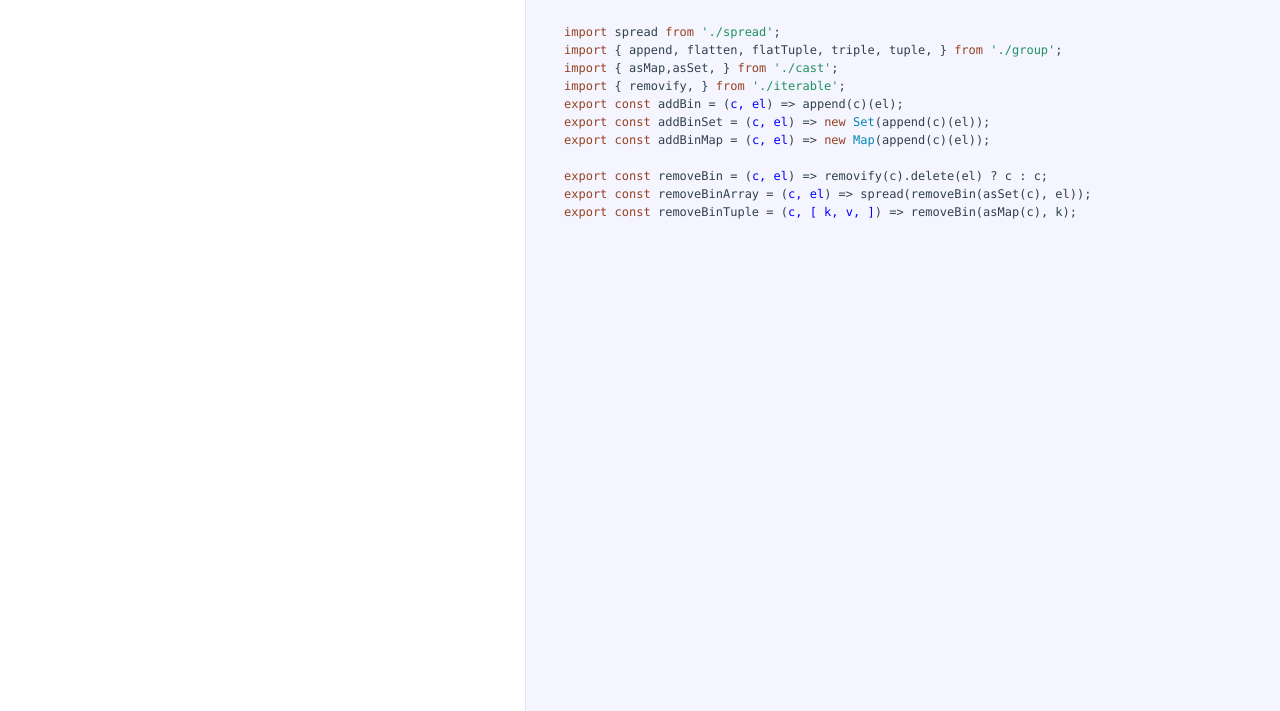
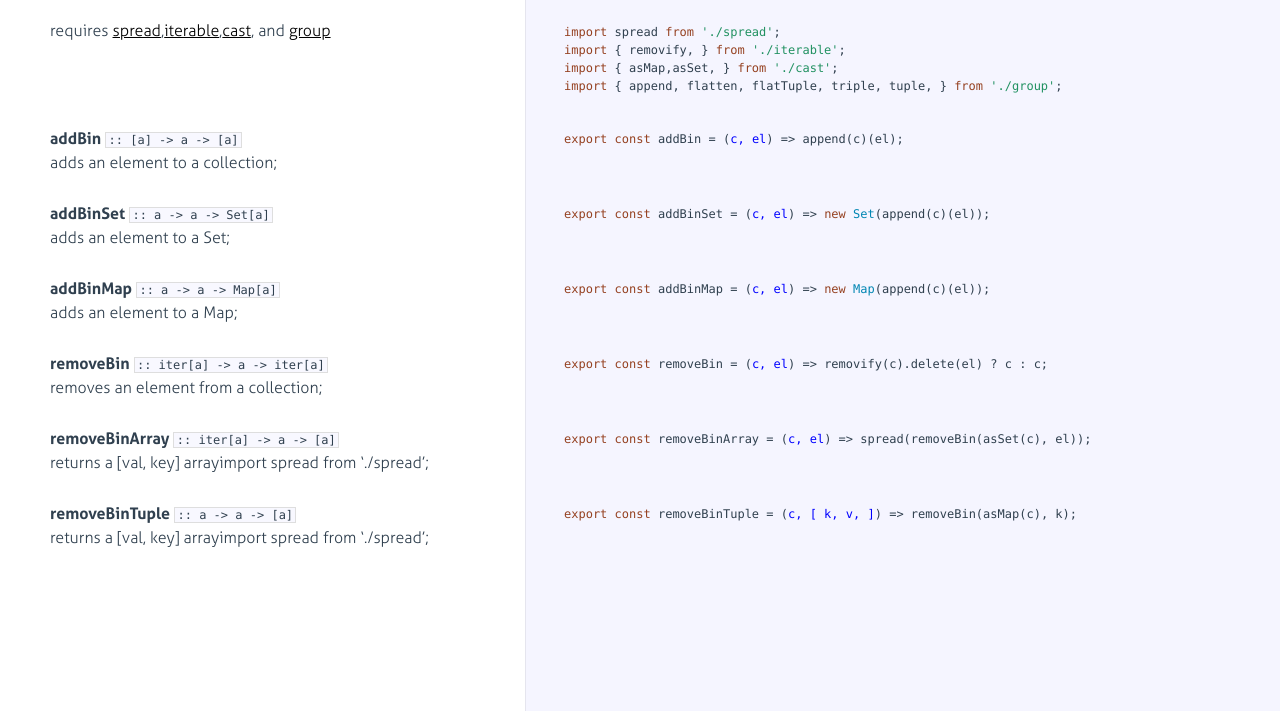
Before and after one commit to tfpractice/fenugreek-collections, a website: page docs/reducers.html in a window 1280 px wide. Shown: the part 89-800 px from the top of the page. Drawn offline with Linux system fonts and the light colour scheme.

Commit message:
reducers docs

```diff
--- a/docs/reducers.html
+++ b/docs/reducers.html
@@ -95,20 +95,104 @@
               <div class="pilwrap ">
                 <a class="pilcrow" href="#section-1">&#182;</a>
               </div>
+              <p>requires <a href="spread.html">spread</a>,<a href="iterable.html">iterable</a>,<a href="cast.html">cast</a>, and <a href="group.html">group</a></p>
 
             </div>
 
             <div class="content"><div class='highlight'><pre><span class="hljs-keyword">import</span> spread <span class="hljs-keyword">from</span> <span class="hljs-string">'./spread'</span>;
-<span class="hljs-keyword">import</span> { append, flatten, flatTuple, triple, tuple, } <span class="hljs-keyword">from</span> <span class="hljs-string">'./group'</span>;
+<span class="hljs-keyword">import</span> { removify, } <span class="hljs-keyword">from</span> <span class="hljs-string">'./iterable'</span>;
 <span class="hljs-keyword">import</span> { asMap,asSet, } <span class="hljs-keyword">from</span> <span class="hljs-string">'./cast'</span>;
-<span class="hljs-keyword">import</span> { removify, } <span class="hljs-keyword">from</span> <span class="hljs-string">'./iterable'</span>;
-<span class="hljs-keyword">export</span> <span class="hljs-keyword">const</span> addBin = <span class="hljs-function">(<span class="hljs-params">c, el</span>) =&gt;</span> append(c)(el);
-<span class="hljs-keyword">export</span> <span class="hljs-keyword">const</span> addBinSet = <span class="hljs-function">(<span class="hljs-params">c, el</span>) =&gt;</span> <span class="hljs-keyword">new</span> <span class="hljs-built_in">Set</span>(append(c)(el));
-<span class="hljs-keyword">export</span> <span class="hljs-keyword">const</span> addBinMap = <span class="hljs-function">(<span class="hljs-params">c, el</span>) =&gt;</span> <span class="hljs-keyword">new</span> <span class="hljs-built_in">Map</span>(append(c)(el));
+<span class="hljs-keyword">import</span> { append, flatten, flatTuple, triple, tuple, } <span class="hljs-keyword">from</span> <span class="hljs-string">'./group'</span>;</pre></div></div>
 
-<span class="hljs-keyword">export</span> <span class="hljs-keyword">const</span> removeBin = <span class="hljs-function">(<span class="hljs-params">c, el</span>) =&gt;</span> removify(c).delete(el) ? c : c;
-<span class="hljs-keyword">export</span> <span class="hljs-keyword">const</span> removeBinArray = <span class="hljs-function">(<span class="hljs-params">c, el</span>) =&gt;</span> spread(removeBin(asSet(c), el));
-<span class="hljs-keyword">export</span> <span class="hljs-keyword">const</span> removeBinTuple = <span class="hljs-function">(<span class="hljs-params">c, [ k, v, ]</span>) =&gt;</span> removeBin(asMap(c), k);</pre></div></div>
+        </li>
+
+
+        <li id="section-2">
+            <div class="annotation">
+
+              <div class="pilwrap ">
+                <a class="pilcrow" href="#section-2">&#182;</a>
+              </div>
+              <p><strong>addBin</strong> <code>:: [a] -&gt; a -&gt; [a]</code><br>adds an element to a collection;</p>
+
+            </div>
+
+            <div class="content"><div class='highlight'><pre><span class="hljs-keyword">export</span> <span class="hljs-keyword">const</span> addBin = <span class="hljs-function">(<span class="hljs-params">c, el</span>) =&gt;</span> append(c)(el);</pre></div></div>
+
+        </li>
+
+
+        <li id="section-3">
+            <div class="annotation">
+
+              <div class="pilwrap ">
+                <a class="pilcrow" href="#section-3">&#182;</a>
+              </div>
+              <p><strong>addBinSet</strong> <code>:: a -&gt; a -&gt; Set[a]</code><br>adds an element to a Set;</p>
+
+            </div>
+
+            <div class="content"><div class='highlight'><pre><span class="hljs-keyword">export</span> <span class="hljs-keyword">const</span> addBinSet = <span class="hljs-function">(<span class="hljs-params">c, el</span>) =&gt;</span> <span class="hljs-keyword">new</span> <span class="hljs-built_in">Set</span>(append(c)(el));</pre></div></div>
+
+        </li>
+
+
+        <li id="section-4">
+            <div class="annotation">
+
+              <div class="pilwrap ">
+                <a class="pilcrow" href="#section-4">&#182;</a>
+              </div>
+              <p><strong>addBinMap</strong> <code>:: a -&gt; a -&gt; Map[a]</code><br>adds an element to a Map;</p>
+
+            </div>
+
+            <div class="content"><div class='highlight'><pre><span class="hljs-keyword">export</span> <span class="hljs-keyword">const</span> addBinMap = <span class="hljs-function">(<span class="hljs-params">c, el</span>) =&gt;</span> <span class="hljs-keyword">new</span> <span class="hljs-built_in">Map</span>(append(c)(el));</pre></div></div>
+
+        </li>
+
+
+        <li id="section-5">
+            <div class="annotation">
+
+              <div class="pilwrap ">
+                <a class="pilcrow" href="#section-5">&#182;</a>
+              </div>
+              <p><strong>removeBin</strong> <code>:: iter[a] -&gt; a -&gt; iter[a]</code><br>removes an element from a collection;</p>
+
+            </div>
+
+            <div class="content"><div class='highlight'><pre><span class="hljs-keyword">export</span> <span class="hljs-keyword">const</span> removeBin = <span class="hljs-function">(<span class="hljs-params">c, el</span>) =&gt;</span> removify(c).delete(el) ? c : c;</pre></div></div>
+
+        </li>
+
+
+        <li id="section-6">
+            <div class="annotation">
+
+              <div class="pilwrap ">
+                <a class="pilcrow" href="#section-6">&#182;</a>
+              </div>
+              <p><strong>removeBinArray</strong> <code>:: iter[a] -&gt; a -&gt; [a]</code><br>returns a [val, key] arrayimport spread from ‘./spread’;</p>
+
+            </div>
+
+            <div class="content"><div class='highlight'><pre><span class="hljs-keyword">export</span> <span class="hljs-keyword">const</span> removeBinArray = <span class="hljs-function">(<span class="hljs-params">c, el</span>) =&gt;</span> spread(removeBin(asSet(c), el));</pre></div></div>
+
+        </li>
+
+
+        <li id="section-7">
+            <div class="annotation">
+
+              <div class="pilwrap ">
+                <a class="pilcrow" href="#section-7">&#182;</a>
+              </div>
+              <p><strong>removeBinTuple</strong> <code>:: a -&gt; a -&gt; [a]</code><br>returns a [val, key] arrayimport spread from ‘./spread’;</p>
+
+            </div>
+
+            <div class="content"><div class='highlight'><pre><span class="hljs-keyword">export</span> <span class="hljs-keyword">const</span> removeBinTuple = <span class="hljs-function">(<span class="hljs-params">c, [ k, v, ]</span>) =&gt;</span> removeBin(asMap(c), k);</pre></div></div>
 
         </li>
 
```
Also changed, not shown: src/reducers.js (+20 -2 lines).
